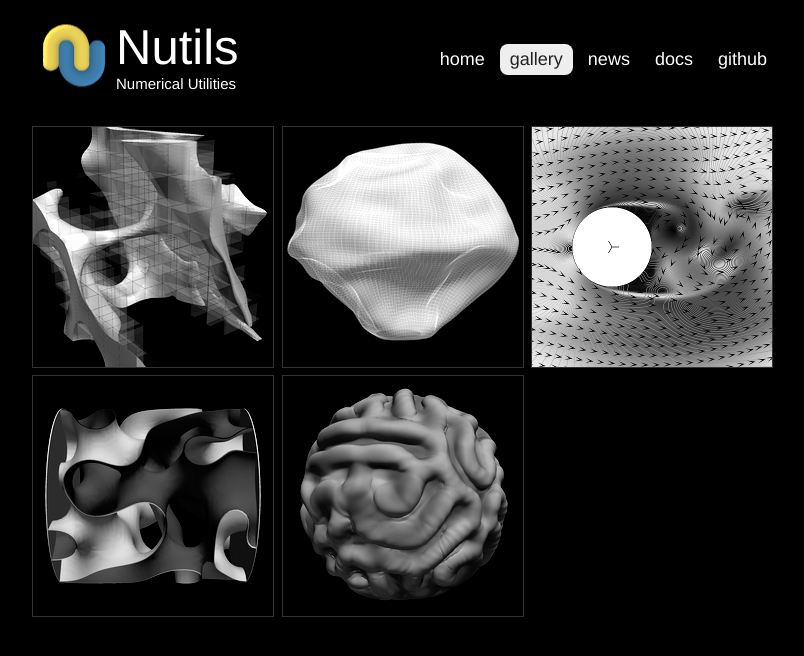
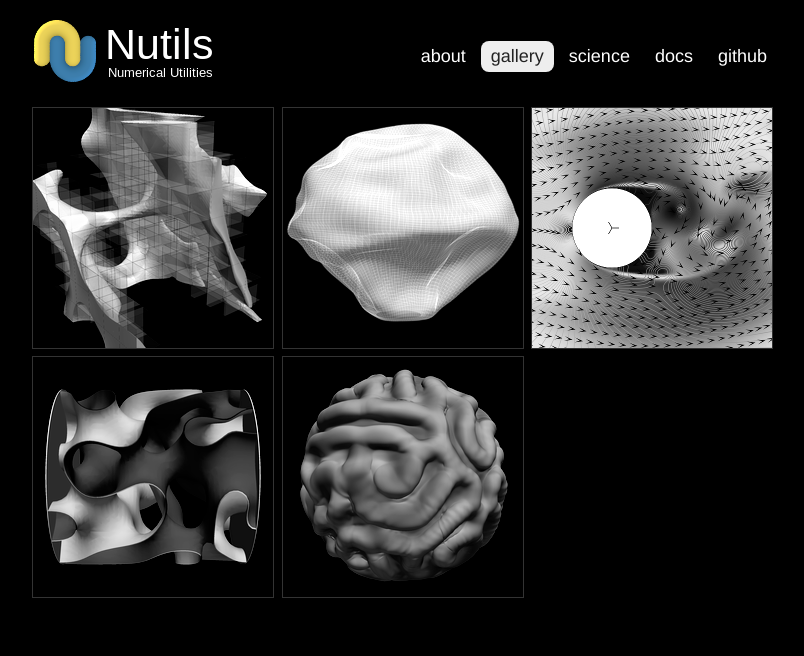
Before and after one commit to nutils/nutils.github.io, a Jekyll site: the page built from gallery/index.html, in a window 1280 px wide. Shown: the top 656 px of the page, without its empty margins (235-1039 px from the left). Built offline with Jekyll 4.4.1, drawn with Linux system fonts in a browser that asks for light colours.

Commit message:
update page structure, logo

```diff
--- a/_config.yml
+++ b/_config.yml
@@ -6,17 +6,13 @@
 google_id: UA-45178960-1
 github: nutils
 
-gems: [jekyll-paginate]
-paginate: 5
-paginate_path: "news/page:num/"
-
 tabs:
-  - title: Home
-    url: /
+  - title: About
+    url: /about.html
   - title: Gallery
     url: /gallery
-  - title: News
-    url: /news
+  - title: Science
+    url: /science.html
   - title: Docs
     url: http://docs.nutils.org
   - title: Github
--- a/_layouts/default.html
+++ b/_layouts/default.html
@@ -5,9 +5,8 @@
 <header class="center">
   <table>
     <tr>
-      <td id="logo">
-        <h1>Nutils</h1>
-        <h2>Numerical Utilities</h2>
+      <td>
+        <a href="/"><img src="/images/nutils.png"></a>
       </td>
       <td id="nav">
         <ul>
@@ -25,9 +24,3 @@
 <section>
   {{ content }}
 </section>
-
-<!--
-<footer>
-  <p><a href="http://github.com/{{ site.github }}"><img src="/images/github.png" class="icon"></img></a> Published with <a href="http://pages.github.com">GitHub Pages</a></p>
-</footer>
--->
--- /dev/null
+++ b/_layouts/page.html
@@ -0,0 +1,7 @@
+---
+layout: default
+---
+
+<div id="page">
+  {{ content }}
+</div>
--- a/about.html
+++ b/about.html
@@ -1,5 +1,5 @@
 ---
-layout: default
+layout: page
 title: About
 ---
 
--- a/css/main.css
+++ b/css/main.css
@@ -61,28 +61,6 @@
 
 header table {
   width: 100%;
-}
-
-header #logo {
-  background-image: url("/images/nutilslogo.png");
-  background-repeat: no-repeat;
-  background-position: left center;
-  padding-left: 84px;
-  margin: auto;
-}
-
-header #logo h1 {
-  font-size: 49px;
-  font-weight: normal;
-  padding: 0px;
-  margin: 0px;
-}
-
-header #logo h2 {
-  font-size: 15px;
-  font-weight: normal;
-  padding: 0px;
-  margin: 0px;
 }
 
 header #nav {
@@ -350,3 +328,11 @@
     padding-bottom: 8px;
   }
 }
+
+
+#page {
+  display: block;
+  max-width: 750px;
+  margin: 0px auto;
+  padding: 0px 10px;
+}
--- a/gallery/index.html
+++ b/gallery/index.html
@@ -1,16 +1,12 @@
 ---
-layout: default
+layout: page
 title: Gallery
 ---
 
-<div id="gallery" class="center">
-
-  <p>
-  <a href="bone.html"><img src="bone.png"></a>
-  <a href="airbag.html"><img src="airbag.png"></a>
-  <a href="karman.html"><img src="karman.png"></a>
-  <a href="cahnhilliard.html"><img src="cahnhilliard.png"></a>
-  <a href="brain.html"><img src="brain.png"></a>
-  </p>
-
+<div id="gallery">
+<a href="bone.html"><img src="bone.png"></a>
+<a href="airbag.html"><img src="airbag.png"></a>
+<a href="karman.html"><img src="karman.png"></a>
+<a href="cahnhilliard.html"><img src="cahnhilliard.png"></a>
+<a href="brain.html"><img src="brain.png"></a>
 </div>
--- /dev/null
+++ b/science.html
@@ -0,0 +1,6 @@
+---
+layout: page
+title: Science
+---
+
+TODO.
```
Also changed, not shown: news/index.html (deleted, +0 -29 lines), images/nutils.png (added), images/nutilslogo.png (deleted), images/nutilslogo_large.png (deleted).
